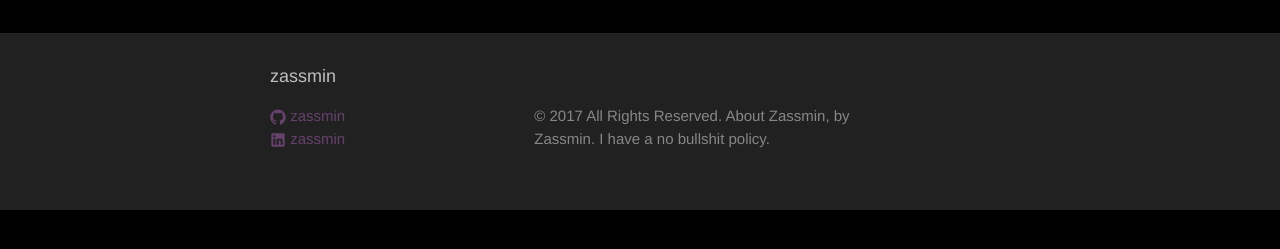
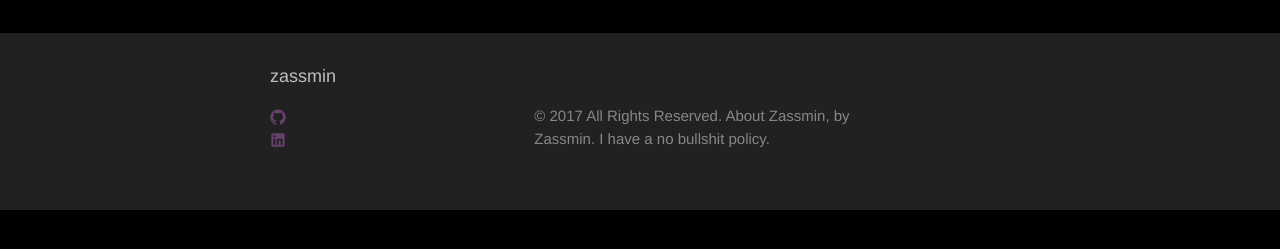
Before and after one commit to zassmin/zassmin, a Jekyll site: the page built from index.html, in a window 1280 px wide. Shown: the part 319-568 px from the top of the page. Built offline with Jekyll 4.4.1, drawn with Linux system fonts in a browser that asks for light colours.

Commit message:
remove name repetition

```diff
--- a/_includes/footer.html
+++ b/_includes/footer.html
@@ -9,13 +9,13 @@
         <ul class="social-media-list">
           {% if site.github_username %}
           <li>
-            {% include icon-github.html username=site.github_username %}
+            {% include icon-github.html %}
           </li>
           {% endif %}
 
           {% if site.linkedin_username %}
           <li>
-            {% include icon-linkedin.html username=site.linkedin_username %}
+            {% include icon-linkedin.html %}
           </li>
           {% endif %}
 
```
